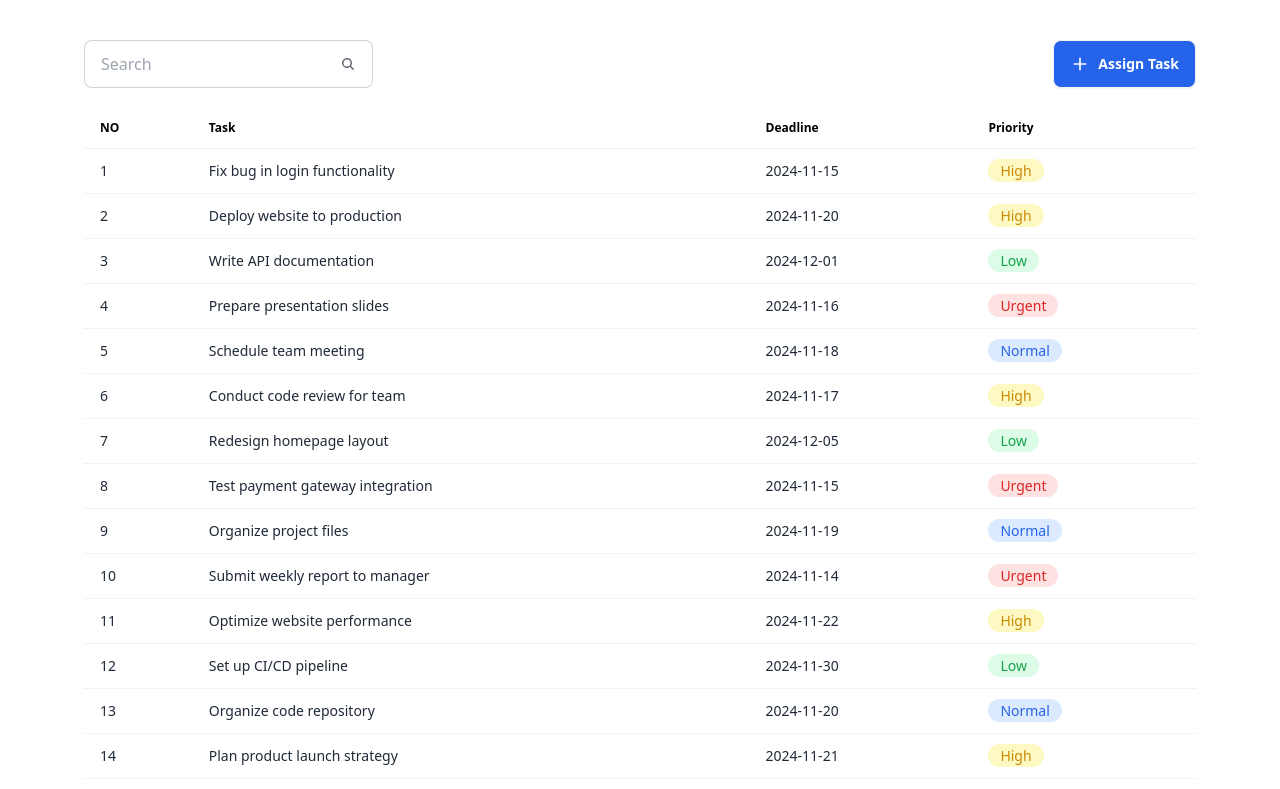
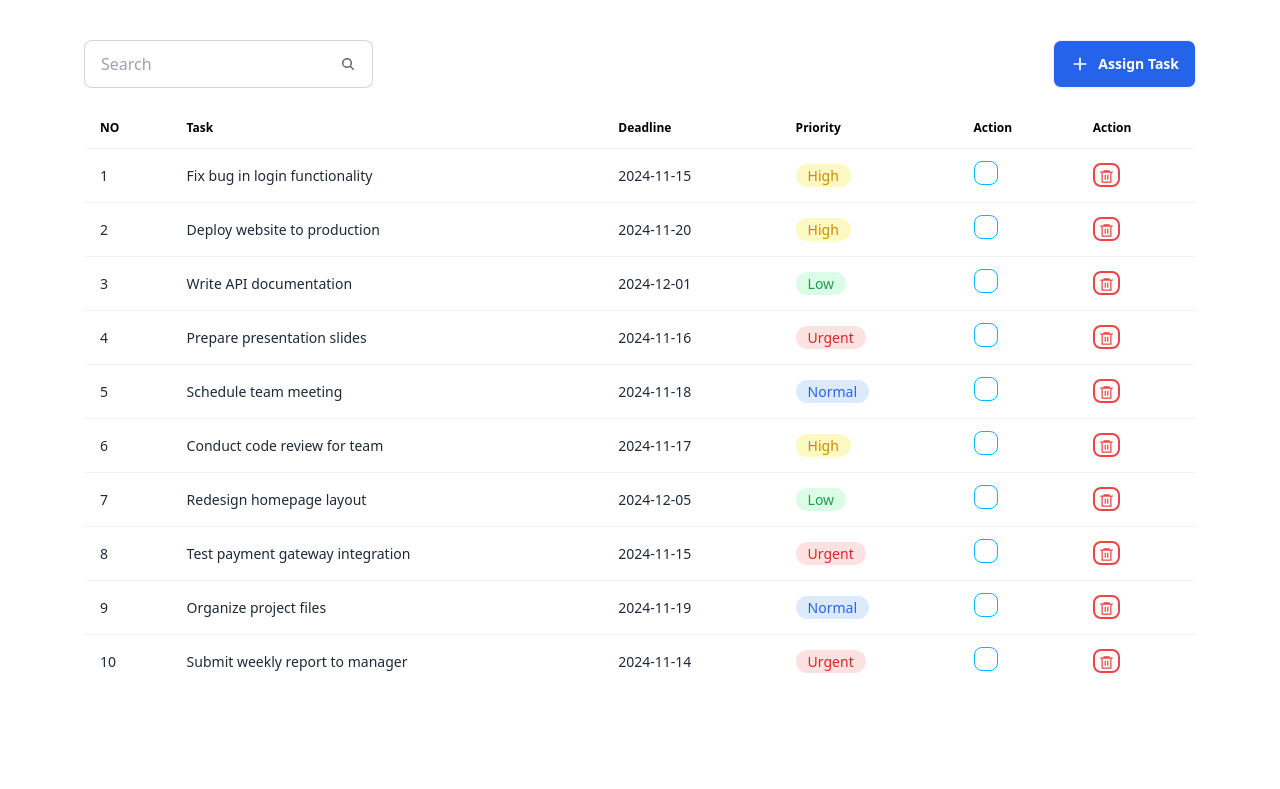
Before and after one commit to Sajid941/Task-Management, a React (Vite) app: page / in a window 1280 px wide. Shown: the top 789 px of the page. Built offline with nearby package versions, Linux system fonts and the light colour scheme.

Commit message:
Add two action button

```diff
--- a/src/pages/Tasks.jsx
+++ b/src/pages/Tasks.jsx
@@ -2,6 +2,7 @@ import { useQuery } from "@tanstack/react-query";
 import axios from "axios";
 import { useMemo } from "react";
 import { IoMdAdd } from "react-icons/io";
+import { RiDeleteBin6Line } from "react-icons/ri";
 import {
     createColumnHelper,
     flexRender,
@@ -65,13 +66,26 @@ const Tasks = () => {
             ),
             header: "Priority",
         }),
+        columnHelper.display({
+            cell:({row})=>(
+                <input type="checkbox" className="checkbox checkbox-info" />
+            ),
+            header:"Action"
+        }),
+        columnHelper.display({
+            cell:({row})=>(
+                <button className="btn btn-xs btn-outline p-1 border-2 border-red-500  text-red-500"><RiDeleteBin6Line size={15} /></button>
+            ),
+            header:"Action"
+        }),
+
     ];
 
     const table = useReactTable({
         data,
         columns,
         getCoreRowModel: getCoreRowModel(),
-        // getPaginationRowModel: getPaginationRowModel(),
+        getPaginationRowModel: getPaginationRowModel(),
     });
 
     return (
```
